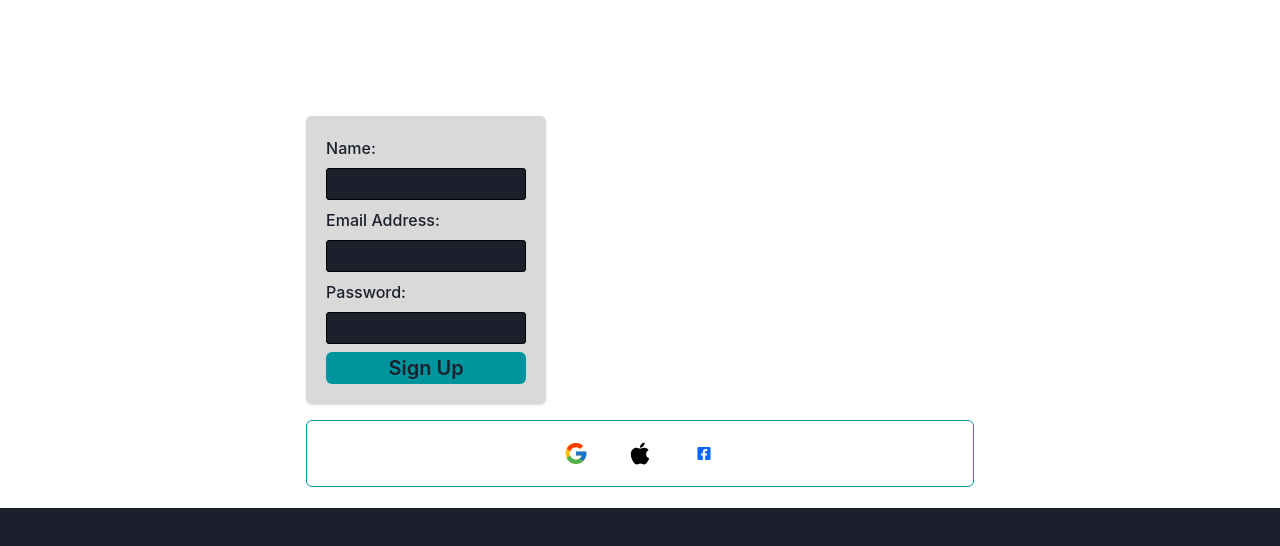
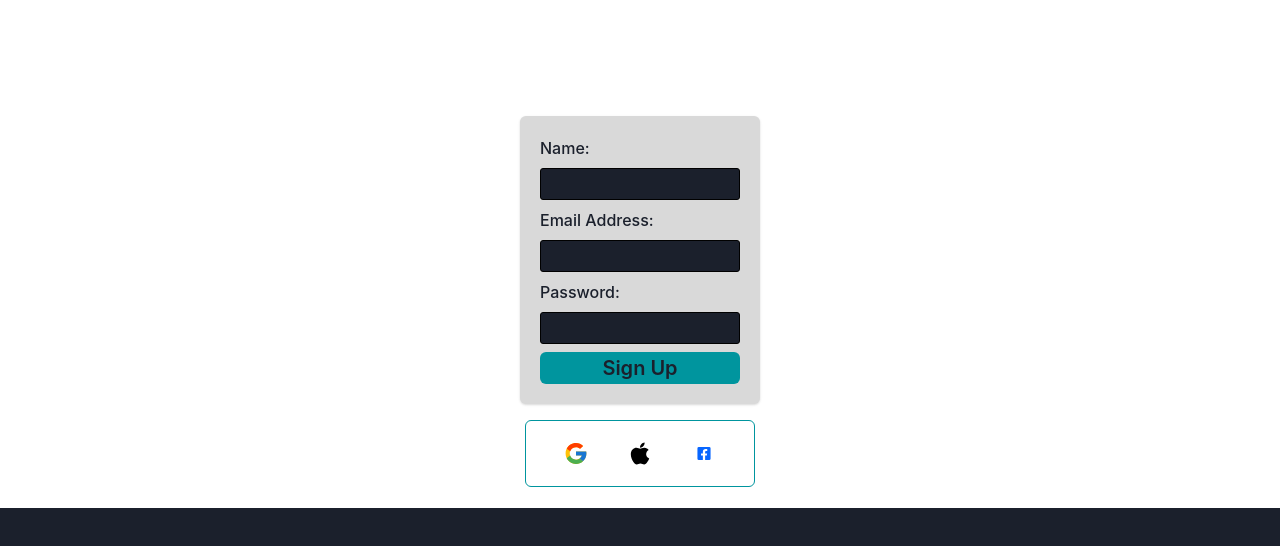
Before and after one commit to joegriff1410/Armour-Cards, a React (Vite) app in the folder view/: page /sign-up in a window 1280 px wide. Shown: the top 546 px of the page. Built offline with nearby package versions, Linux system fonts and the light colour scheme.

Commit message:
Basic signup page form added

```diff
--- a/view/src/components/SignUpForm.tsx
+++ b/view/src/components/SignUpForm.tsx
@@ -4,8 +4,6 @@ import {
     Card,
     CardBody,
     Center,
-    Container,
-    Flex,
     FormControl,
     FormLabel,
     HStack,
@@ -13,139 +11,19 @@ import {
     Icon,
     Input,
     Stack,
-    VStack,
+    VStack
 } from '@chakra-ui/react';
+import { FaApple, FaFacebookSquare } from 'react-icons/fa';
+import { FcGoogle } from 'react-icons/fc';
 import theme from '../theme';
-import { FcGoogle } from 'react-icons/fc';
-import { FaApple } from 'react-icons/fa';
-import { FaFacebookSquare } from 'react-icons/fa';
 
 // TODO: refactor styles into objects
 
 const SignUpForm = () => {
     return (
-        // <Center>
-        //     <Card
-        //         backgroundColor={theme.colors.secondary}
-        //         width="237px"
-        //         height="316px"
-        //         border="10px"
-        //         borderColor="black"
-        //     >
-        //         <VStack>
-        //             <form action="">
-        //                 <FormControl>
-        //                     <FormLabel
-        //                         color={theme.colors.primary}
-        //                         fontSize="15px"
-        //                         fontWeight="bold"
-        //                         marginTop="10px"
-        //                         marginBottom="0"
-        //                         marginX="3px"
-        //                     >
-        //                         Email address:
-        //                     </FormLabel>
-        //                     <Input
-        //                         type="email"
-        //                         marginX="auto"
-        //                         border="1px"
-        //                         borderColor="black"
-        //                         borderRadius="5px"
-        //                         background="black"
-        //                         color={theme.colors.secondary}
-        //                         size="sm"
-        //                     />
-        //                     <FormLabel
-        //                         color={theme.colors.primary}
-        //                         fontSize="15px"
-        //                         fontWeight="bold"
-        //                         marginTop="10px"
-        //                         marginBottom="0"
-        //                         marginX="3px"
-        //                     >
-        //                         Name:
-        //                     </FormLabel>
-        //                     <Input
-        //                         type="text"
-        //                         marginX="auto"
-        //                         border="1px"
-        //                         borderColor="black"
-        //                         borderRadius="5px"
-        //                         background="black"
-        //                         color={theme.colors.secondary}
-        //                         size="sm"
-        //                     />
-        //                     <FormLabel
-        //                         color={theme.colors.primary}
-        //                         fontSize="15px"
-        //                         fontWeight="bold"
-        //                         marginTop="10px"
-        //                         marginBottom="0"
-        //                         marginX="3px"
-        //                     >
-        //                         Password:
-        //                     </FormLabel>
-        //                     <Input
-        //                         type="password"
-        //                         marginX="auto"
-        //                         border="1px"
-        //                         borderColor="black"
-        //                         borderRadius="5px"
-        //                         background="black"
-        //                         color={theme.colors.secondary}
-        //                         size="sm"
-        //                     />
-        //                 </FormControl>
-        //                 <Container margin={['10px', 'auto']}>
-        //                     <Icon
-        //                         as={FcGoogle}
-        //                         background="white"
-        //                         paddingX="10px"
-        //                         width="50px"
-        //                         height='25px'
-        //                         marginX="5px"
-        //                         borderRadius='5px'
-        //                     ></Icon>
-        //                     <Icon
-        //                         as={AiFillApple}
-        //                         background="white"
-        //                         paddingX="10px"
-        //                         width="50px"
-        //                         height='25px'
-        //                         marginX="5px"
-        //                         borderRadius='5px'
-        //                     ></Icon>
-        //                     <Icon
-        //                         as={FaFacebookSquare}
-        //                         color="#0866ff"
-        //                         background="white"
-        //                         paddingX="10px"
-        //                         paddingY='5px'
-        //                         width="50px"
-        //                         height='25px'
-        //                         marginX="5px"
-        //                         borderRadius='5px'
-        //                     ></Icon>
-        //                 </Container>
-        //             </form>
-        //             <Button
-        //                 bg={theme.colors.tertiary}
-        //                 paddingX={50}
-        //                 color={theme.colors.primary}
-        //                 fontSize={20}
-        //                 width="158px"
-        //                 height="41px"
-        //                 // marginTop="30px"
-        //             >
-        //                 Sign Up
-        //             </Button>
-        //         </VStack>
-        //     </Card>
-        // </Center>
-
         <Box>
             <Center>
-                <Stack spacing='4'>
+                <VStack spacing="4">
                     <VStack as="header" spacing="6" marginTop="8">
                         <Heading
                             as="h1"
@@ -158,6 +36,7 @@ const SignUpForm = () => {
                             SIGN UP FOR ARMOUR CARDS
                         </Heading>
                     </VStack>
+                    <Center>
                         <Card
                             backgroundColor="#D9D9D9"
                             borderColor="black"
@@ -224,6 +103,7 @@ const SignUpForm = () => {
                                 </form>
                             </CardBody>
                         </Card>
+                    </Center>
 
                     <Card variant="outline" borderColor="#00959E">
                         <CardBody>
@@ -263,7 +143,7 @@ const SignUpForm = () => {
                             </Center>
                         </CardBody>
                     </Card>
-                </Stack>
+                </VStack>
             </Center>
         </Box>
     );
```
Lines whose indentation alone changed are shown as unchanged.
